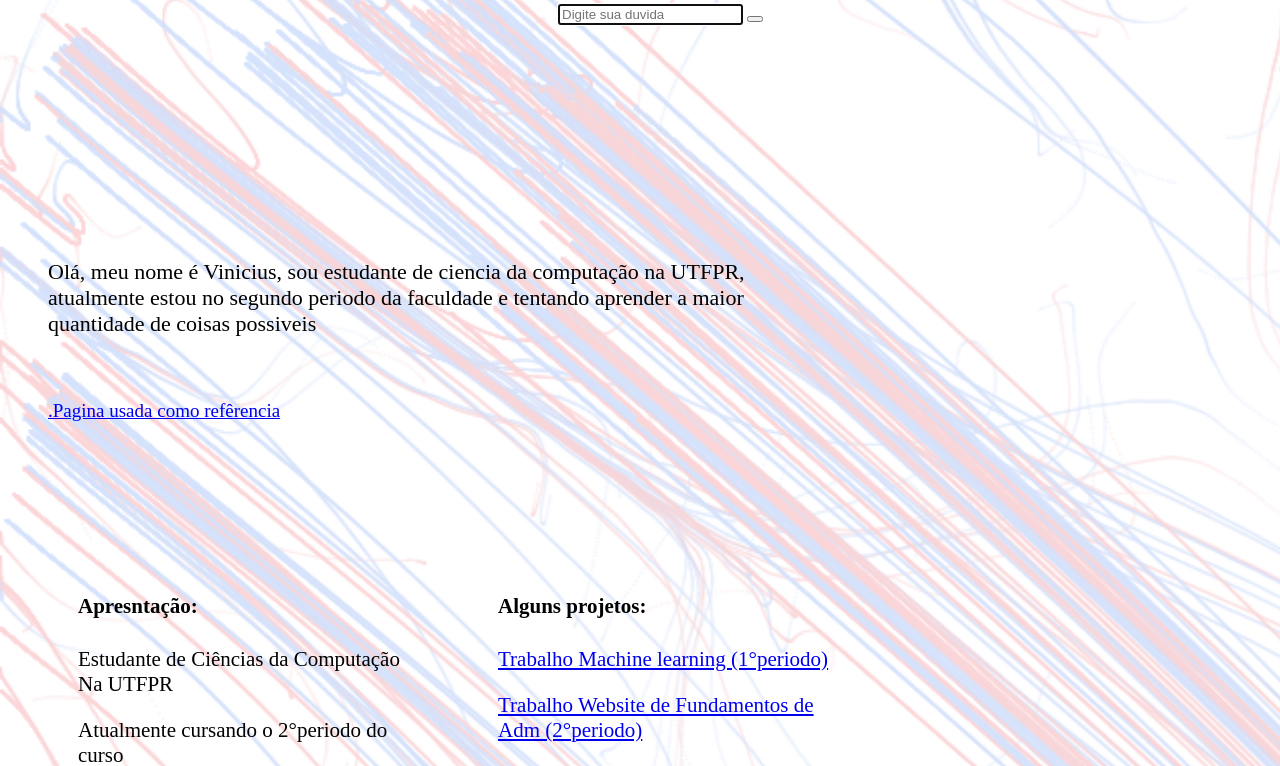
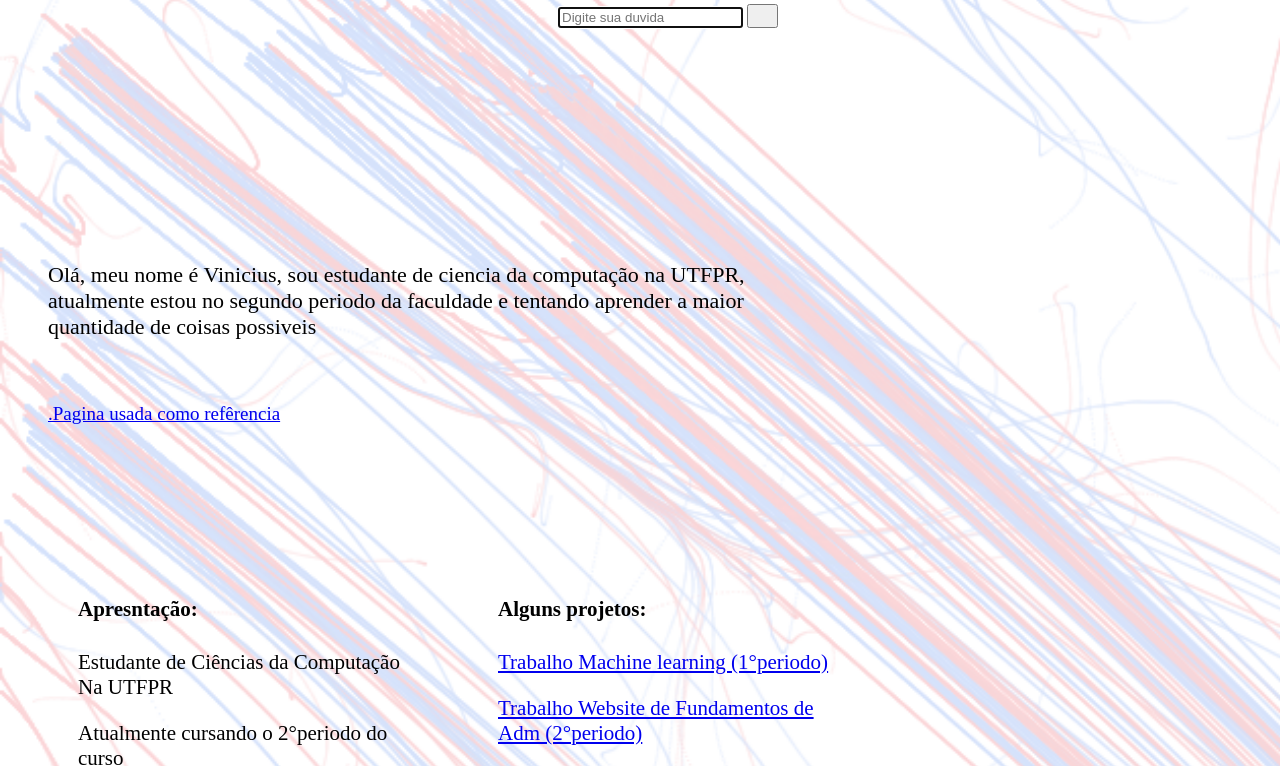
Before and after one commit to viniarantes14/viniarantes14.github.io, a plain HTML site: page index.html in a window 1280 px wide. Shown: the part 334-1100 px from the top of the page. Drawn offline with nearby package versions, Linux system fonts and the light colour scheme.

Commit message:
Update index.html

```diff
--- a/index.html
+++ b/index.html
@@ -82,7 +82,19 @@
 
                 <button id="submit" type="button" class="search-bar__button" aria-label="search">
 
+                       <svg
+                        version="1.1"
+                        id="Layer_1"
+                        x="0px"
+                        y="0px"
+                        width="15px"
+                        height="15px"
+                        viewBox="0 0 25 25"
+                        enable-background="new 0 0 25 25"
+                        xml:space="preserve"
 
+                    >
+                    </svg>
 
                 </button>
 
```
